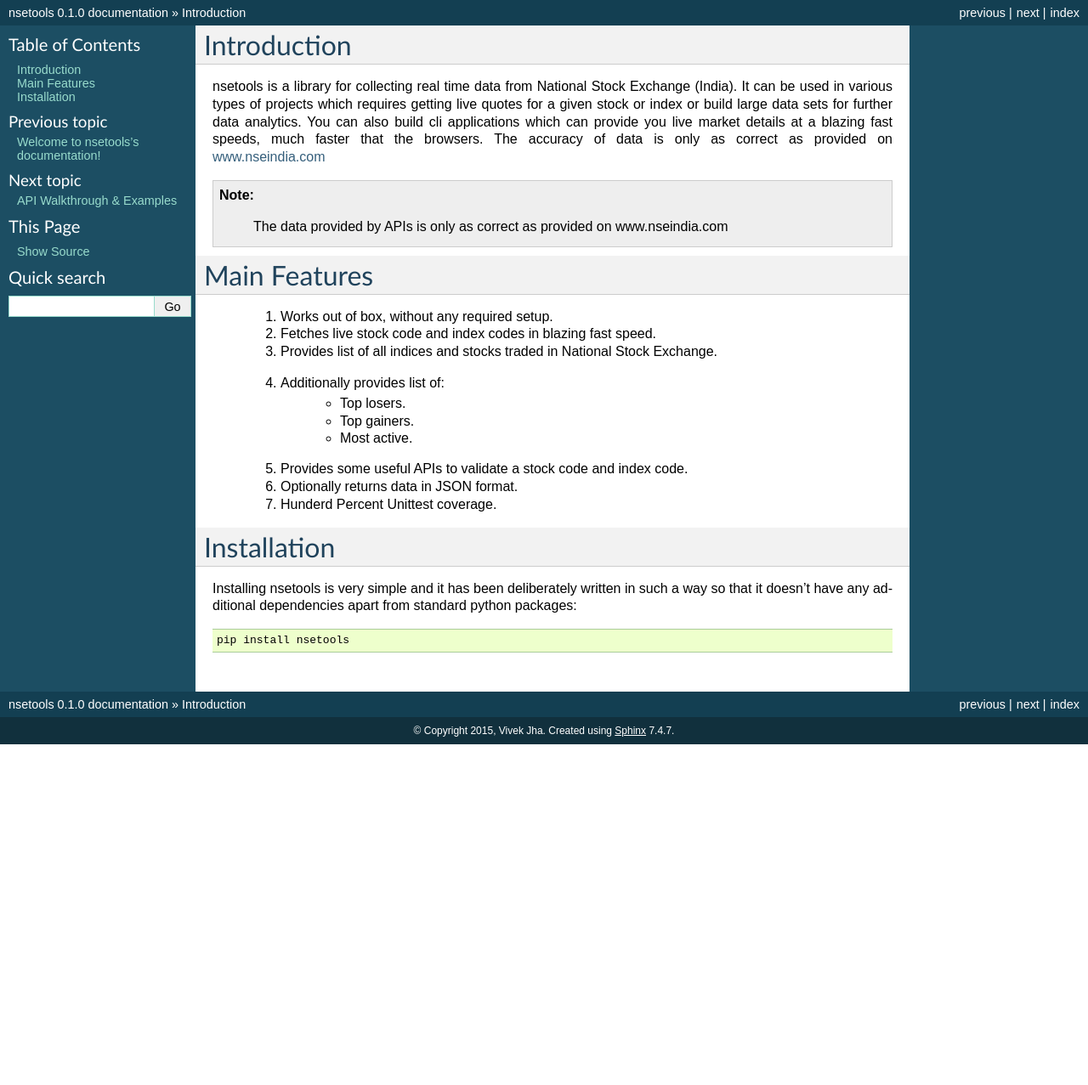
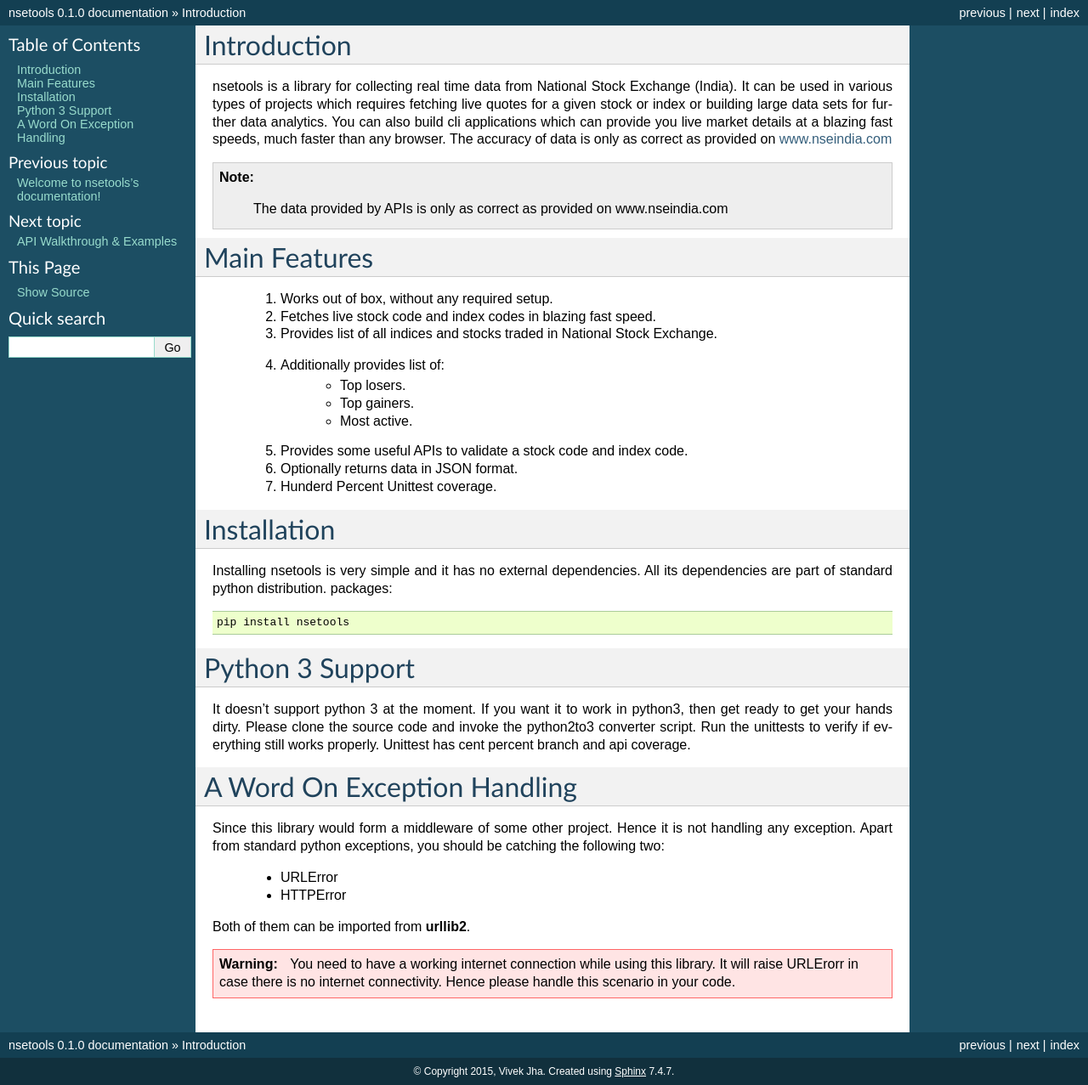
Before and after one commit to vsjha18/nsetools, a Sphinx documentation site: the page built from docs/source/introduction.rst, in a window 1280 px wide. Shown: the whole page at 85% size. Built offline with Sphinx 7.4.7, drawn with Linux system fonts in a browser that asks for light colours; before the commit the page ends 900 px from its top, so only the background shows below that.

Commit message:
added docs

```diff
--- a/docs/source/introduction.rst
+++ b/docs/source/introduction.rst
@@ -2,10 +2,10 @@ Introduction
 ============
 
 nsetools is a library for collecting real time data from National Stock Exchange (India).
-It can be used in various types of projects which requires getting live quotes for a given
-stock or index or build large data sets for further data analytics. You can also build cli
+It can be used in various types of projects which requires fetching live quotes for a given
+stock or index or building large data sets for further data analytics. You can also build cli
 applications which can provide you live market details at a blazing fast speeds, much faster
-that the browsers. The accuracy of data is only as correct as provided on `www.nseindia.com`_
+than any browser. The accuracy of data is only as correct as provided on `www.nseindia.com`_
 
 .. note::
     The data provided by APIs is only as correct as provided on www.nseindia.com
@@ -29,8 +29,34 @@ Main Features
 Installation
 ============
 
-Installing nsetools is very simple and it has been deliberately written in such a way
-so that it doesn't have any additional dependencies apart from standard python
+Installing nsetools is very simple and it has no external dependencies. All its dependencies
+are part of standard python distribution.
 packages::
 
     pip install nsetools
+
+
+Python 3 Support
+================
+
+It doesn't support python 3 at the moment. If you want it to work in python3, then get ready
+to get your hands dirty. Please clone the source code and invoke the python2to3 converter
+script. Run the unittests to verify if everything still works properly. Unittest has cent
+percent branch and api coverage.
+
+A Word On Exception Handling
+============================
+
+Since this library would form a middleware of some other project. Hence it is not handling any
+exception. Apart from standard python exceptions, you should be catching the following two:
+
+    * URLError
+    * HTTPError
+
+Both of them can be imported from **urllib2**.
+
+
+.. warning::
+
+    You need to have a working internet connection while using this library. It will raise URLErorr
+    in case there is no internet connectivity. Hence please handle this scenario in your code.
```
Also changed, not shown: docs/source/usage.rst (+16 -43 lines).
